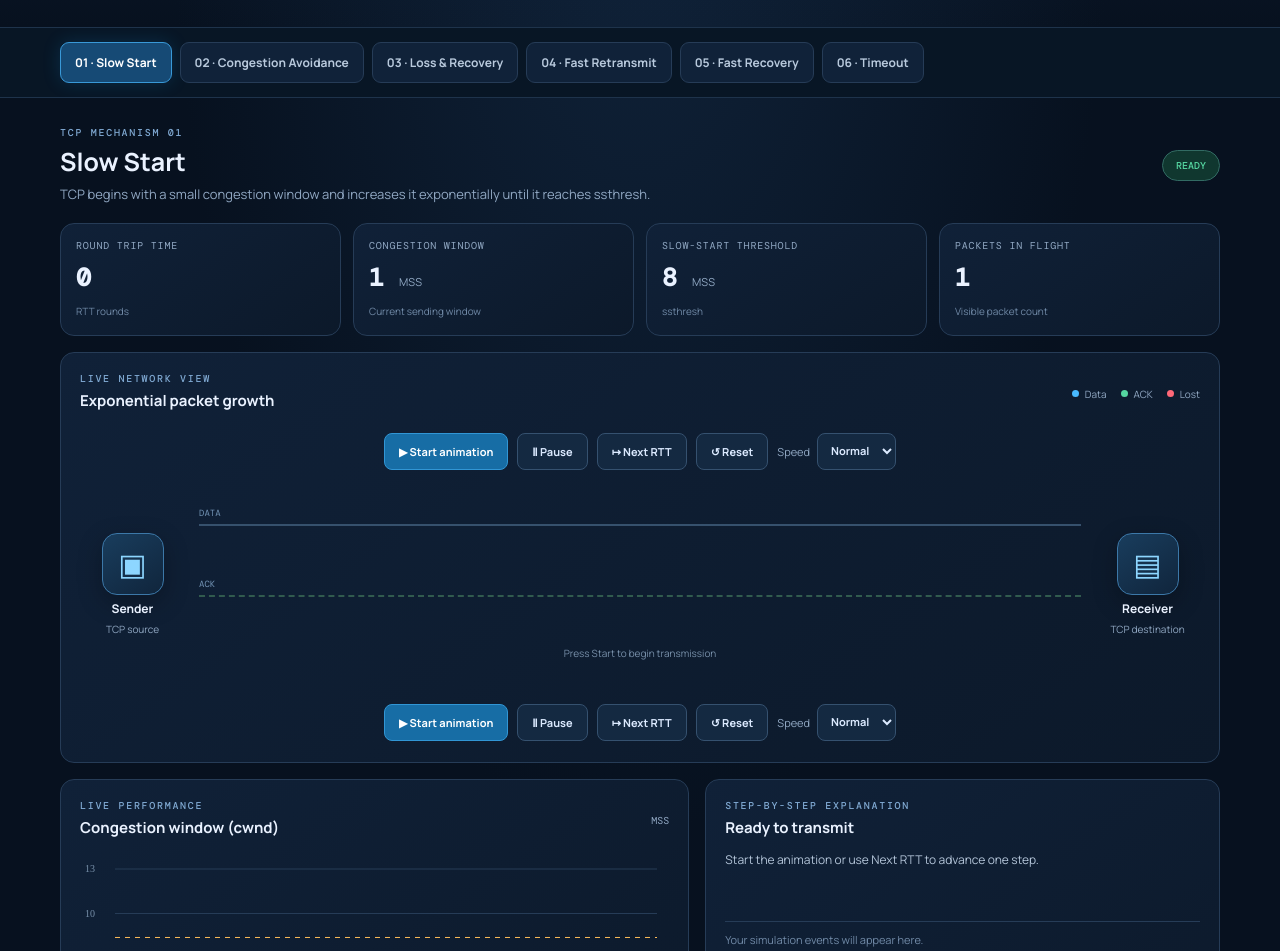
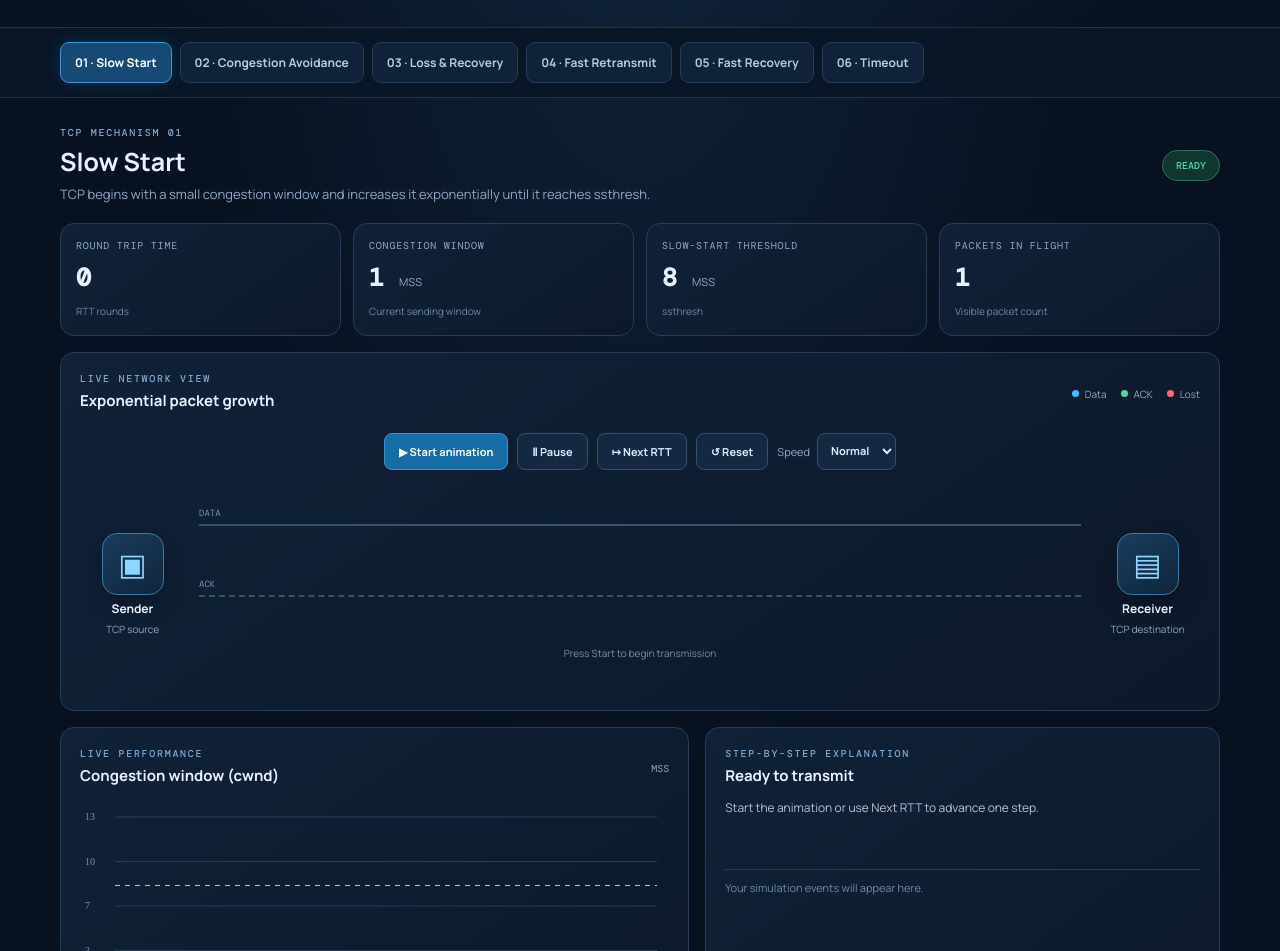
Before and after one commit to Pooja-Sada/TCP-Congestion-Control-Virtual-Lab, a plain HTML site: page tcp-animation.html in a window 1280 px wide. Shown: the part 149-1100 px from the top of the page. Drawn offline with nearby package versions, Linux system fonts and the light colour scheme.

Commit message:
Update tcp-animation.html

```diff
--- a/tcp-animation.html
+++ b/tcp-animation.html
@@ -68,6 +68,8 @@
           <i class="dot lost-dot"></i> Lost
         </span>
       </div>
+
+      <!-- ANIMATION CONTROLS -->
       <div class="controls">
         <button class="primary" id="start-btn">▶ Start animation</button>
         <button id="pause-btn">Ⅱ Pause</button>
@@ -84,6 +86,7 @@
         </label>
       </div>
 
+      <!-- NETWORK ANIMATION -->
       <div class="network" id="network">
         <div class="endpoint sender">
           <div class="device">▣</div>
@@ -106,22 +109,6 @@
           <strong>Receiver</strong>
           <small>TCP destination</small>
         </div>
-      </div>
-
-      <div class="controls">
-        <button class="primary" id="start-btn">▶ Start animation</button>
-        <button id="pause-btn">Ⅱ Pause</button>
-        <button id="step-btn">↦ Next RTT</button>
-        <button id="reset-btn">↺ Reset</button>
-
-        <label class="speed-control">
-          Speed
-          <select id="speed-select">
-            <option value="1">Normal</option>
-            <option value="0.65">Fast</option>
-            <option value="1.6">Slow</option>
-          </select>
-        </label>
       </div>
     </section>
 
```
Lines whose indentation alone changed are shown as unchanged.
